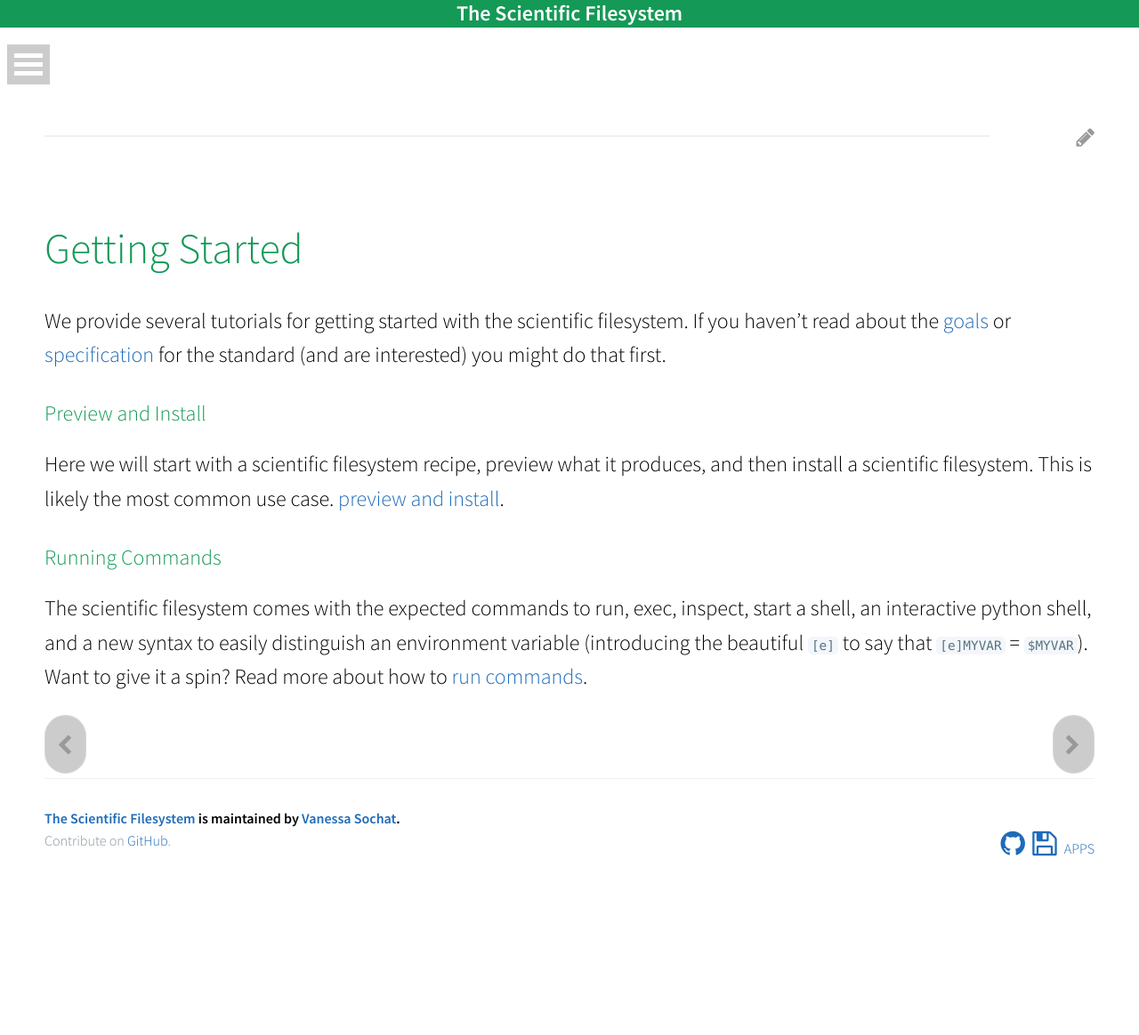
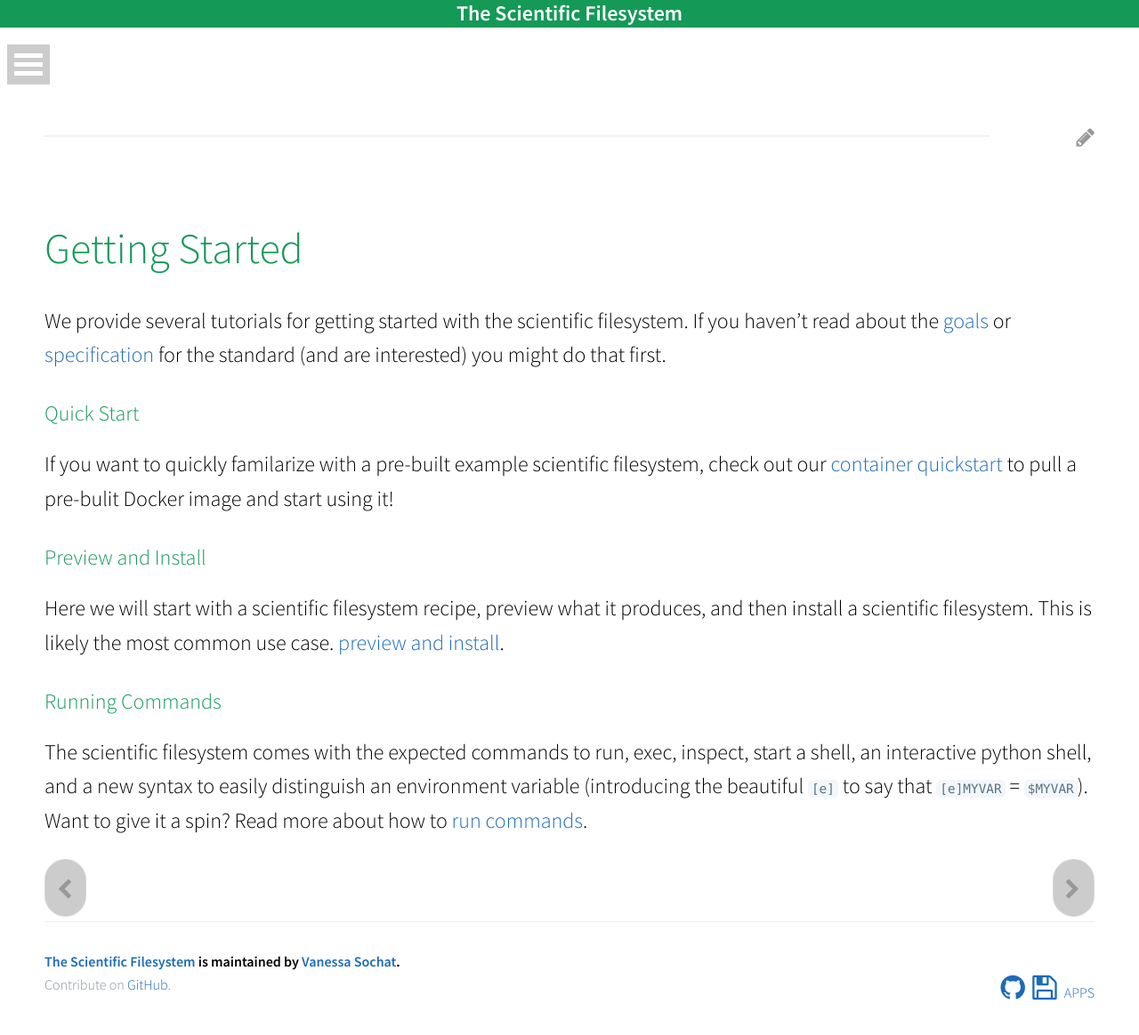
Before and after one commit to vsoch/scif, a Jekyll site: the page built from docs/pages/3-tutorials.md, in a window 1280 px wide and 1171 px high. Shown: the top 1164 px of the window at 89% size. Built offline with Jekyll 4.4.1, drawn with Linux system fonts in a browser that asks for light colours; nearby versions of some CDN libraries.

Commit message:
updating example to have help section

```diff
--- a/docs/pages/3-tutorials.md
+++ b/docs/pages/3-tutorials.md
@@ -7,7 +7,10 @@ pdf: true
 
 # Getting Started
 
-We provide several tutorials for getting started with the scientific filesystem. If you haven't read about the [goals](/scif/goals) or [specification](/scif/spec) for the standard (and are interested) you might do that first.
+We provide several tutorials for getting started with the scientific filesystem. If you haven't read about the [goals](/scif/goals) or [specification](/scif/specification) for the standard (and are interested) you might do that first.
+
+## Quick Start
+If you want to quickly familarize with a pre-built example scientific filesystem, check out our [container quickstart](/scif/quick-start) to pull a pre-bulit Docker image and start using it!
 
 ## Preview and Install
 Here we will start with a scientific filesystem recipe, preview what it produces, and then install a scientific filesystem. This is likely the most common use case. [preview and install](/scif/tutorial-preview-install).
```
Also changed, not shown: docs/tutorials/preview-install.md (+7 -1 lines), 1 other file.
